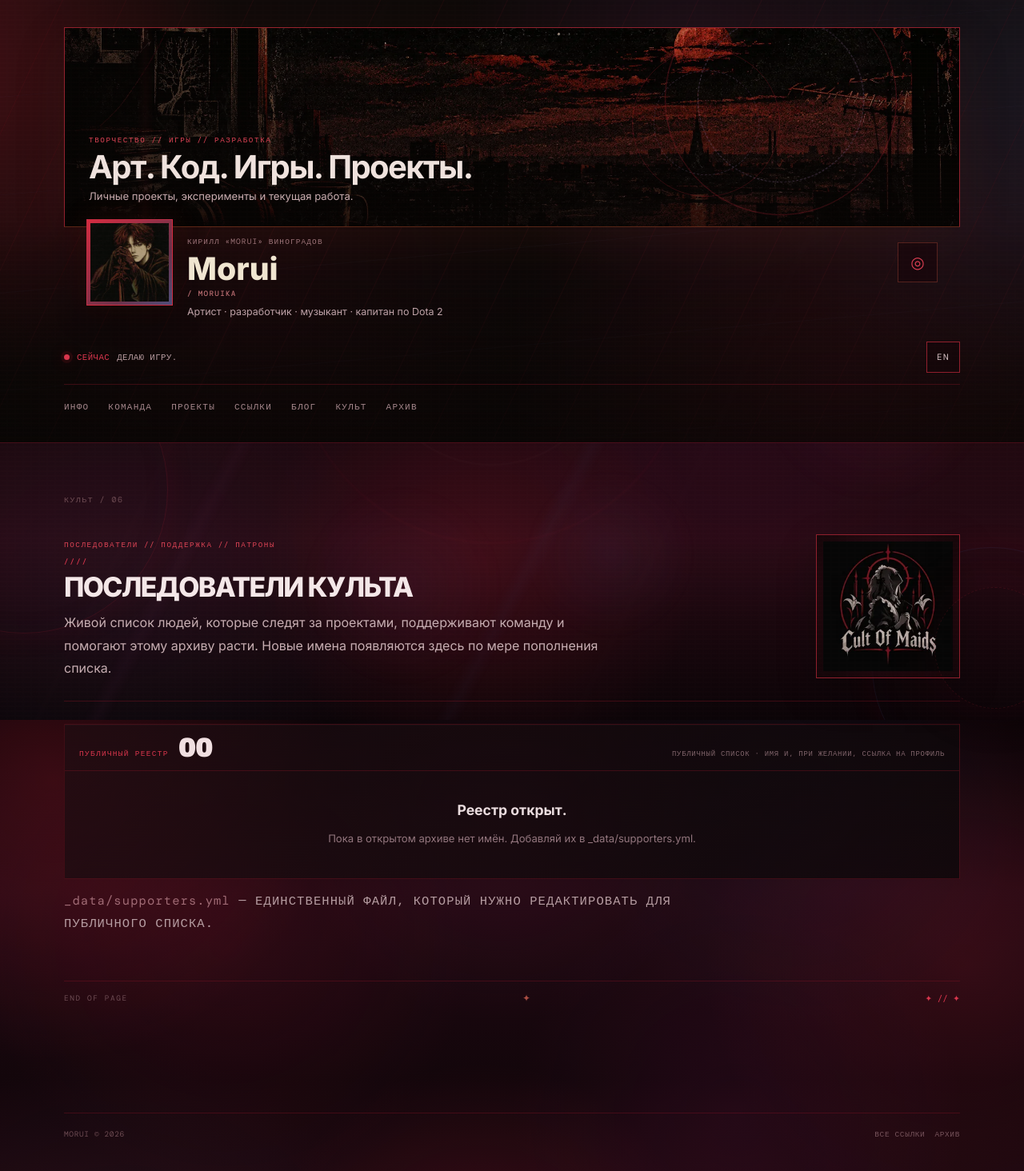
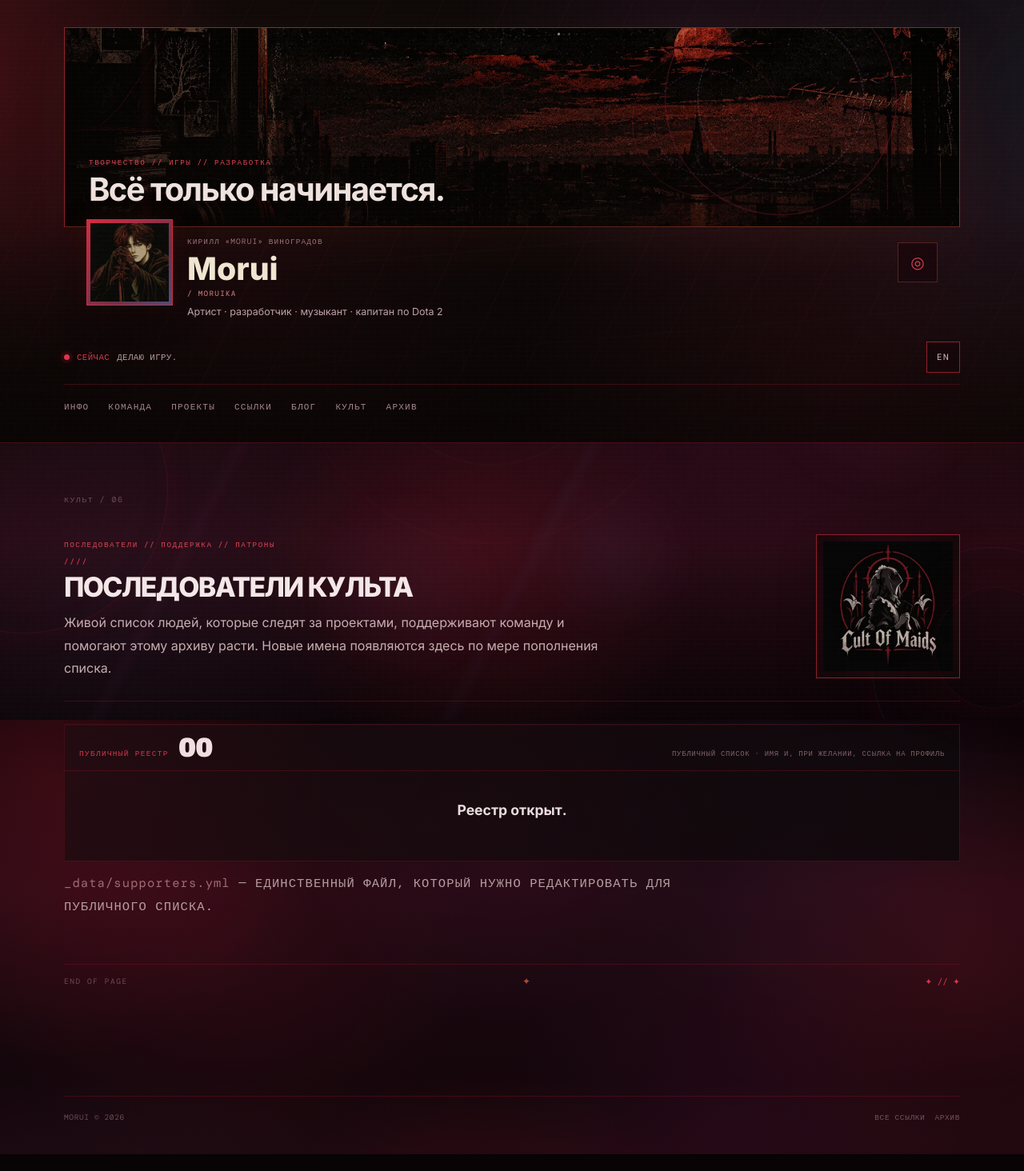
Before and after one commit to Moruika/moruika.github.io, a Jekyll site: the page built from ru/cult.md, in a window 1280 px wide. Shown: the whole page at 80% size. Built offline with Jekyll 4.4.1, drawn with Linux system fonts in a browser that asks for light colours; after the commit the page ends 1443 px from its top, so only the background shows below that.

Commit message:
Update ui.yml

```diff
--- a/_data/ui.yml
+++ b/_data/ui.yml
@@ -8,8 +8,8 @@ en:
   profile_kicker: "Kirill “Morui” Vinogradov"
   profile_alt: "Morui avatar"
   profile_eyebrow: "CREATIVE // GAMING // DEVELOPMENT"
-  profile_banner_title: "Art. Code. Games. Projects."
-  profile_banner_subtitle: "Personal work, experiments, and ongoing projects."
+  profile_banner_title: "Everything is just beginning."
+  profile_banner_subtitle: ""
   tagline: "Artist · Developer · Musician · Dota 2 Captain"
   nav_home: Info
   nav_team: Team
@@ -60,8 +60,8 @@ ru:
   profile_kicker: "Кирилл «Morui» Виноградов"
   profile_alt: "Аватар Morui"
   profile_eyebrow: "ТВОРЧЕСТВО // ИГРЫ // РАЗРАБОТКА"
-  profile_banner_title: "Арт. Код. Игры. Проекты."
-  profile_banner_subtitle: "Личные проекты, эксперименты и текущая работа."
+  profile_banner_title: "Всё только начинается."
+  profile_banner_subtitle: ""
   tagline: "Артист · разработчик · музыкант · капитан по Dota 2"
   nav_home: Инфо
   nav_team: Команда
@@ -72,7 +72,6 @@ ru:
   nav_links: Ссылки
   lang_switch_label: EN
   blog_empty: "Записей пока нет — первая появится здесь, как только будет опубликована."
-  blog_note: "Русская версия блога ведётся отдельно от английской."
   status_label: "Сейчас"
   back_to_posts: "← Ко всем записям"
   links_title: "Ссылки"
@@ -86,17 +85,13 @@ ru:
   cult_kicker: "ПОСЛЕДОВАТЕЛИ // ПОДДЕРЖКА // ПАТРОНЫ"
   cult_intro: "Живой список людей, которые следят за проектами, поддерживают команду и помогают этому архиву расти. Новые имена появляются здесь по мере пополнения списка."
   cult_empty_title: "Реестр открыт."
-  cult_empty_note: "Пока в открытом архиве нет имён. Добавляй их в _data/supporters.yml."
   cult_edit_note: "Публичный список · имя и, при желании, ссылка на профиль"
   archive_title: "Архив"
   archive_gallery: "Галерея"
   archive_clips: "Клипы"
   archive_gallery_note: "Визуальный архив для моментов команды, арта, экранов проектов и других фрагментов, которые хочется сохранить."
-  archive_clips_note: "Место для Twitch-клипов, YouTube-нарезок и коротких моментов. Добавляй записи в _data/clips.yml."
   links_official_label: "Официальный хаб профилей"
-  links_official_note: "Эта страница служит каноническим списком профилей Morui / Moruika."
   roster_profiles: "Профили"
-  roster_no_links: "Ссылки добавляются в _data/roster.yml"
   team_eyebrow: "DOTA 2 // 2021—СЕЙЧАС"
   team_subtitle: "Нестандартные драфты. Высокий темп. Команда со своим ритуалом."
   roster_title: "Текущий состав"
```
